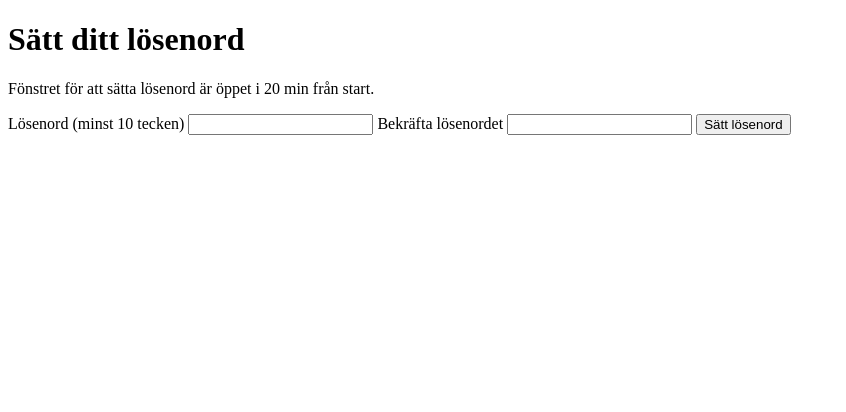
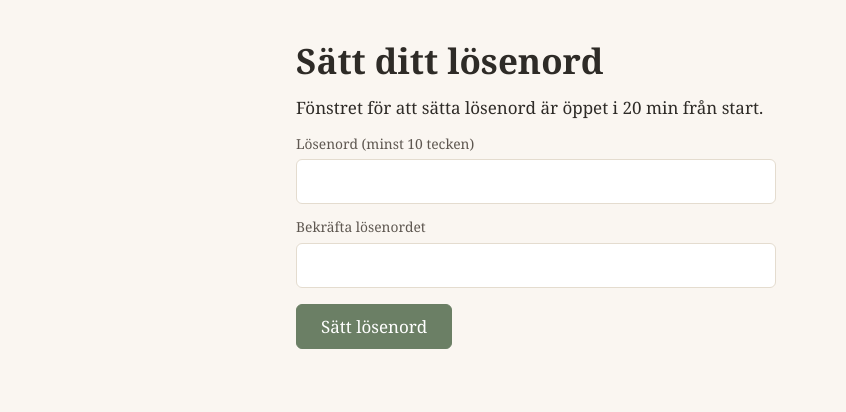
Before and after one commit to bryn1/liselott, a Flask app: page /satt-loesenord in a window 1280 px wide. Shown: the top 412 px of the page, without its empty margins (0-846 px from the left). Run offline with Flask 3, Linux system fonts and the light colour scheme; data that the repository does not hold is empty.

Commit message:
T4.4 — static files, cache-busted through the SAME mount mechanism (§9)
APP_VERSION is read ONCE at import from `git rev-parse HEAD` (the deployed code
is immutable, so the commit is a perfect cache key); no git = "dev", never a
crash, and no request ever shells out. base.html carries exactly one asset ref,
built as url_for('static', filename='css/app.css', v=APP_VERSION) — so the
mount prefix and the version arrive by the ONE §6.5 mechanism, and the custom-
prefix leg proves the asset URL moves with LISELOTT_PREFIX (nothing hardcodes
/liselott). `v` is a query param, never a path segment: a crafted v=../ cannot
walk the filesystem (leg asserts 200 + zero /etc/passwd bytes); §6.4's static
allow-list is unchanged (anonymous static is 200/404, never a redirect).

app/static/css/app.css implements §9's posture, not a decoration pass: the
token palette as custom properties, 17px root with the §9 scale, --s1..--s7
spacing, 720px content / 1080px shelf grid, one shadow level, the 2px --link
:focus-visible ring, and 375px as a first-class layout (shelf -> two columns,
forms full width, VERIFIED rendered at 375px in a real browser this session:
nav fits, form full width, two-column cards, real cover painted, 0 console
messages). Motion is §9's budget to the letter — 120ms ease-out on opacity,
background-color and border-color ONLY (a first draft also transitioned
`color`, which is outside the budget; corrected before commit) — and nothing
at all under prefers-reduced-motion. M7 (T7.1) owns DESIGN.md + the token
rewrite + the contrast checker; the palette here is the palette §9 pins.

PLANTED-RED on the new gate: base.html's stylesheet link replaced with the
hand-written href="/static/css/app.css" ->
  FAILED test_css_href_is_prefixed_and_versioned
  FAILED test_every_static_ref_in_the_page_carries_prefix_and_version
  FAILED test_custom_prefix_reaches_the_asset_url_too   (3 failed, 5 passed)
Restored: 8 passed. Full suite: 250 passed.

```diff
--- a/app/__init__.py
+++ b/app/__init__.py
@@ -1,9 +1,34 @@
-"""Liselotts bokhylla — app factory (§6.3 cookie defaults, §6.5 mount middleware)."""
+"""Liselotts bokhylla — app factory (§6.3 cookie defaults, §6.5 mount
+middleware, §9 cache-busted assets)."""
 import os
+import subprocess
+from pathlib import Path
 
 from flask import Flask
 
 DEFAULT_PREFIX = "/liselott"
+REPO_ROOT = Path(__file__).resolve().parent.parent
+
+
+def _read_version(cwd=None):
+    """T4.4: the deployed code is immutable, so the commit IS a perfect cache
+    key. No git (an unpacked deploy, a shallow CI tree) is NOT an error — the
+    app boots with the literal "dev" and ships unversioned asset names."""
+    try:
+        proc = subprocess.run(["git", "rev-parse", "HEAD"],
+                              cwd=str(cwd or REPO_ROOT), capture_output=True,
+                              text=True, timeout=5)
+    except (OSError, subprocess.SubprocessError):
+        return "dev"
+    sha = proc.stdout.strip()
+    if proc.returncode != 0 or len(sha) != 40:
+        return "dev"
+    return sha
+
+
+# Read ONCE at import: a deploy restarts the process, so this cannot go stale
+# under a long-running app, and no request ever shells out to git.
+APP_VERSION = _read_version()
 
 
 def current_prefix():
@@ -42,6 +67,9 @@ def create_app():
         SESSION_COOKIE_SAMESITE="Lax",
         SESSION_COOKIE_SECURE=os.environ.get("LISELOTT_ENV") != "dev",
     )
+    # §9/T4.4: the asset version is a template global, so every ref in every
+    # template is url_for(..., v=APP_VERSION) — never a hand-written ?v=.
+    app.jinja_env.globals["APP_VERSION"] = APP_VERSION
     app.wsgi_app = mount_middleware(app.wsgi_app)
 
     # Late import: app.auth imports app.db, never the factory (no cycle).
--- /dev/null
+++ b/app/static/css/app.css
@@ -0,0 +1,153 @@
+/* Liselotts bokhylla — the §9 posture, implemented as CSS custom properties.
+   M7 (T7.1) owns the full DESIGN.md token pass and the contrast checker; what
+   is here is the same palette, the same type scale and the same motion budget
+   the plan pins, so nothing on screen contradicts the document later.
+   Motion: 120ms ease-out on colour properties ONLY, and none at all under
+   prefers-reduced-motion. No parallax, no hover-lift, no gradients-as-
+   decoration, no icon fonts (§9's forbidden list). */
+
+:root {
+  --paper: #FAF6F1;
+  --card: #FFFFFF;
+  --ink: #2E2B27;
+  --muted: #5E5750;
+  --line: #E4DCCF;
+  --accent: #6B7F65;
+  --link: #4E6348;
+  --star: #B07A2B;
+  --danger: #8C4A3F;
+
+  --s1: 4px; --s2: 8px; --s3: 12px; --s4: 16px;
+  --s5: 24px; --s6: 40px; --s7: 64px;
+
+  --radius: 6px;
+  --shadow: 0 1px 2px rgb(20 16 12 / .06);
+  --measure: 62ch;
+  --font: "Lora", Georgia, "Times New Roman", serif;
+}
+
+* { box-sizing: border-box; }
+
+html { font-size: 17px; }
+
+body {
+  margin: 0;
+  background: var(--paper);
+  color: var(--ink);
+  font-family: var(--font);
+  font-size: 1rem;
+  line-height: 1.6;
+  -webkit-text-size-adjust: 100%;
+}
+
+h1, h2, h3 { font-weight: 700; line-height: 1.2; margin: var(--s5) 0 var(--s3); }
+h1 { font-size: 2.056rem; margin-top: var(--s5); }
+h2 { font-size: 1.375rem; }
+p { margin: 0 0 var(--s3); max-width: var(--measure); }
+
+a { color: var(--link); text-decoration-thickness: 1px; text-underline-offset: 2px; }
+
+:focus-visible {
+  outline: 2px solid var(--link);
+  outline-offset: 2px;
+  border-radius: 2px;
+}
+
+/* one header, one nav, no sticky tricks */
+.topp {
+  border-bottom: 1px solid var(--line);
+  padding: var(--s3) var(--s4);
+}
+.meny { display: flex; flex-wrap: wrap; gap: var(--s5); max-width: 1080px; margin: 0 auto; }
+.meny a { color: var(--muted); text-decoration: none; }
+.meny a[aria-current="page"], .meny a:hover { color: var(--ink); }
+.meny a:hover { text-decoration: underline; }
+
+.sida { max-width: 720px; margin: 0 auto; padding: var(--s4) var(--s4) var(--s7); }
+
+/* ── the shelf and the result list share the card, so they share the grid ── */
+.hylla {
+  list-style: none;
+  margin: 0 0 var(--s6);
+  padding: 0;
+  max-width: 1080px;
+  display: grid;
+  grid-template-columns: repeat(auto-fill, minmax(140px, 1fr));
+  gap: var(--s5) var(--s4);
+}
+.bok-kort { margin: 0; }
+.bok-lank { display: block; text-decoration: none; color: inherit; }
+.omslag {
+  display: block;
+  width: 100%;
+  height: auto;
+  background: var(--card);
+  border: 1px solid var(--line);
+  border-radius: var(--radius);
+  box-shadow: var(--shadow);
+}
+.titel {
+  display: block;
+  margin-top: var(--s2);
+  font-weight: 700;
+  line-height: 1.2;
+}
+.bok-lank:hover .titel { color: var(--link); text-decoration: underline; }
+.forfattare, .meta { color: var(--muted); font-size: .8125rem; margin: var(--s1) 0 0; }
+.stjarnor { color: var(--star); font-size: 1rem; letter-spacing: 1px; }
+
+.grupp { margin-bottom: var(--s6); }
+
+/* ── the book page ── */
+.bok-sida .omslagsfig { margin: var(--s4) 0; max-width: 220px; }
+.bok-sida .omslag { max-width: 220px; }
+figcaption a { color: var(--link); font-size: .8125rem; }
+.uppgifter { display: grid; grid-template-columns: max-content 1fr; column-gap: var(--s4); }
+.uppgifter dt { color: var(--muted); font-size: .8125rem; }
+.uppgifter dd { margin: 0 0 var(--s2); }
+.uppgifter .muted { color: var(--muted); font-variant-numeric: tabular-nums; }
+.anteckningar { margin-top: var(--s4); }
+.fel-meddelande { color: var(--danger); }
+.tom-state, .ledtråd, .ingna-traffar { color: var(--muted); }
+
+/* ── forms: fields on card, full width where they sit ── */
+form { max-width: 480px; }
+label { display: block; font-size: .8125rem; color: var(--muted); margin: var(--s3) 0 var(--s1); }
+input, button { font: inherit; }
+input[type="search"], input[type="password"], input[type="text"], textarea {
+  width: 100%;
+  padding: var(--s2) var(--s3);
+  background: var(--card);
+  color: var(--ink);
+  border: 1px solid var(--line);
+  border-radius: var(--radius);
+}
+button {
+  margin-top: var(--s4);
+  padding: var(--s2) var(--s5);
+  background: var(--accent);
+  color: var(--card);
+  border: 1px solid var(--accent);
+  border-radius: var(--radius);
+  cursor: pointer;
+}
+.sok-form { display: grid; grid-template-columns: 1fr max-content; align-items: end; gap: var(--s2); }
+.sok-form label { grid-column: 1 / -1; margin-top: 0; }
+.sok-form button { margin-top: 0; }
+
+/* §9's motion budget to the letter: 120ms ease-out on opacity,
+   background-color and border-color ONLY. No `color` transition, no lift. */
+a, button, input, .omslag {
+  transition: opacity 120ms ease-out, background-color 120ms ease-out,
+              border-color 120ms ease-out;
+}
+@media (prefers-reduced-motion: reduce) {
+  * { transition: none !important; }
+}
+
+/* 375px first-class, not an afterthought: two columns, forms full width */
+@media (max-width: 420px) {
+  .hylla { grid-template-columns: repeat(2, minmax(0, 1fr)); gap: var(--s4) var(--s3); }
+  .sida { padding-left: var(--s3); padding-right: var(--s3); }
+  form, .sok-form { max-width: none; }
+}
--- a/app/templates/base.html
+++ b/app/templates/base.html
@@ -9,6 +9,11 @@
   <meta charset="utf-8">
   <meta name="viewport" content="width=device-width, initial-scale=1">
   <title>{% block title %}Liselotts bokhylla{% endblock %}</title>
+  {# T4.4 — url_for carries BOTH the mount prefix and the cache-busting `v`;
+     a hand-written /static/ path would break the moment the app is mounted
+     somewhere else. #}
+  <link rel="stylesheet"
+        href="{{ url_for('static', filename='css/app.css', v=APP_VERSION) }}">
 </head>
 <body>
   {% if inloggad() %}
```
Also changed, not shown: tests/test_static.py (added, +117 -0 lines).
